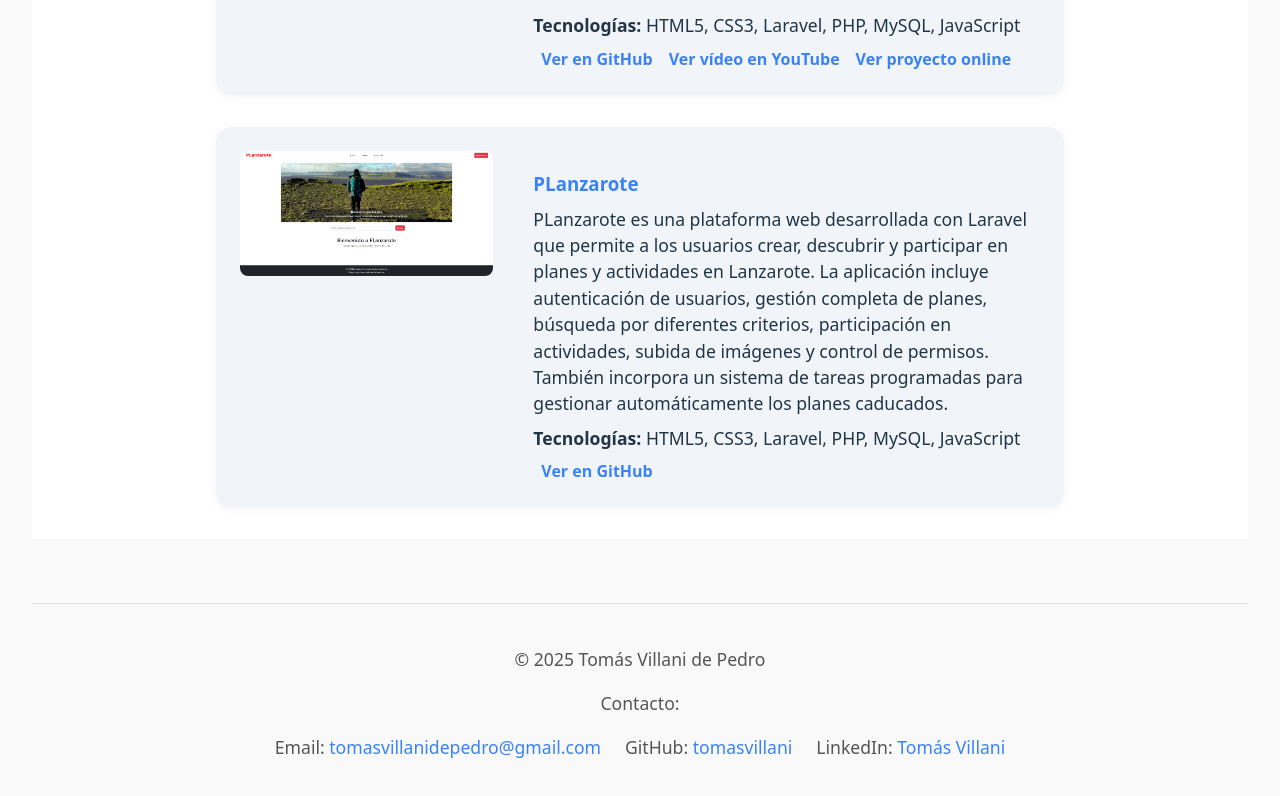
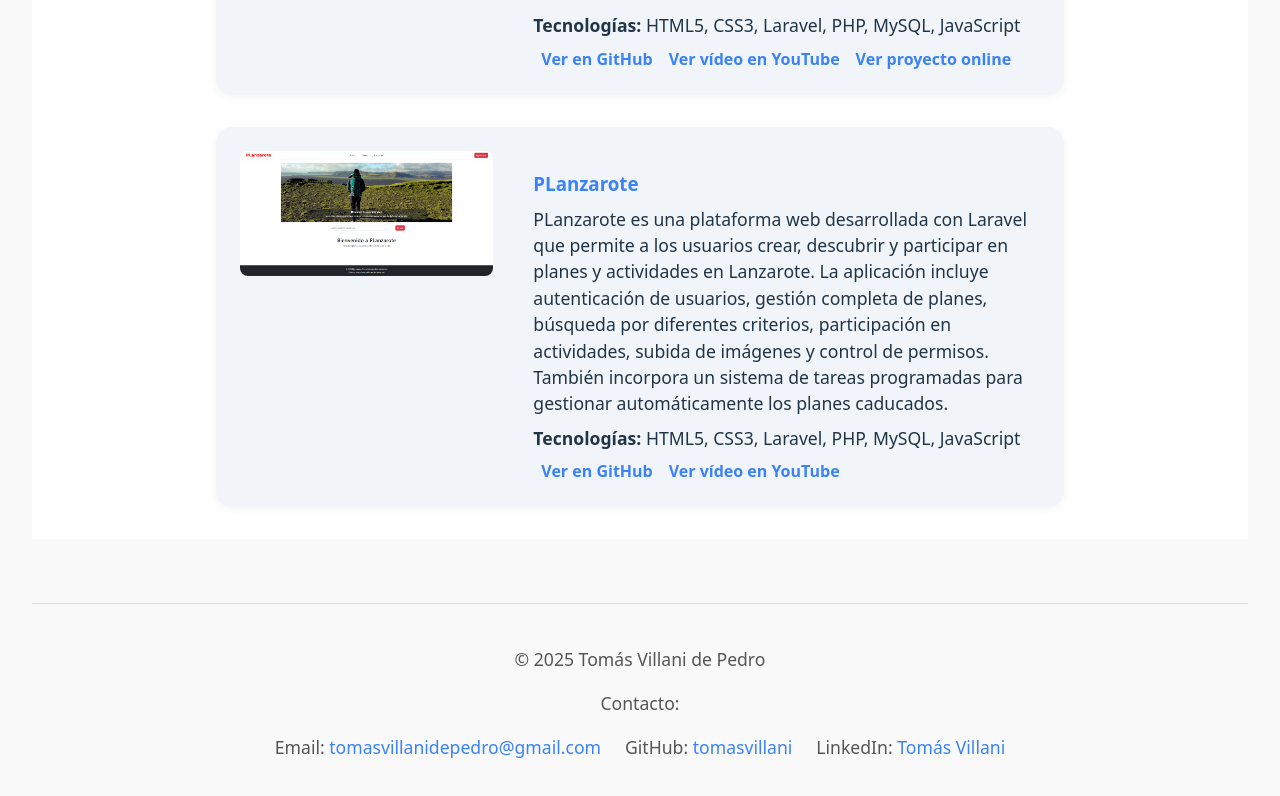
Before and after one commit to tomasvillani/portfolio, a React (Vite) app: page / in a window 1280 px wide. Shown: the part 2306-3102 px from the top of the page. Built offline with nearby package versions, Linux system fonts and the light colour scheme.

Commit message:
video youtube planzarote

```diff
--- a/src/components/Projects.tsx
+++ b/src/components/Projects.tsx
@@ -56,6 +56,7 @@ export function Projects({t}: {t: Translations}) {
         imageSrc={planzaroteImage}
         imageAlt={t.planzaroteImage}
         githubUrl="https://github.com/tomasvillani/planzarote"
+        youtubeUrl="https://youtu.be/EuI-VvmQIAs?si=j_X0VAPsXDQnODFg"
       />
     </section>
   );
```
